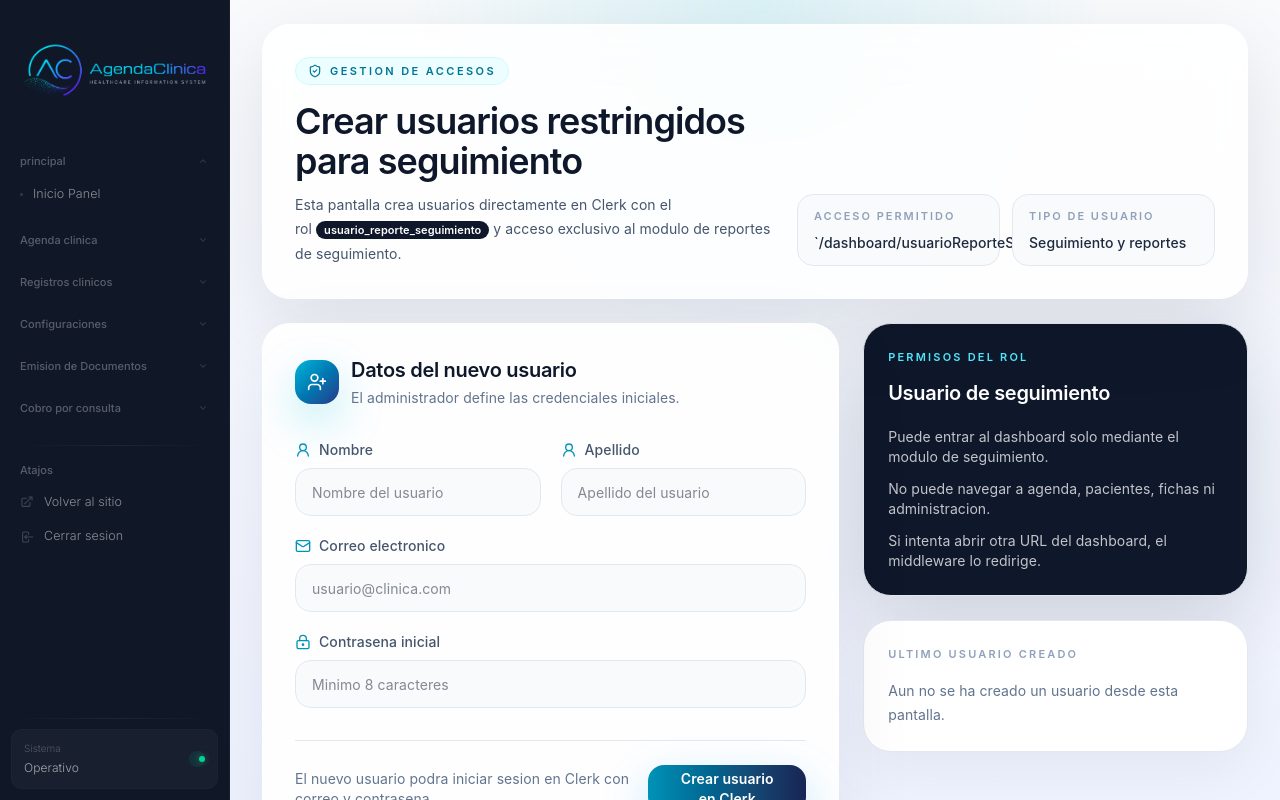
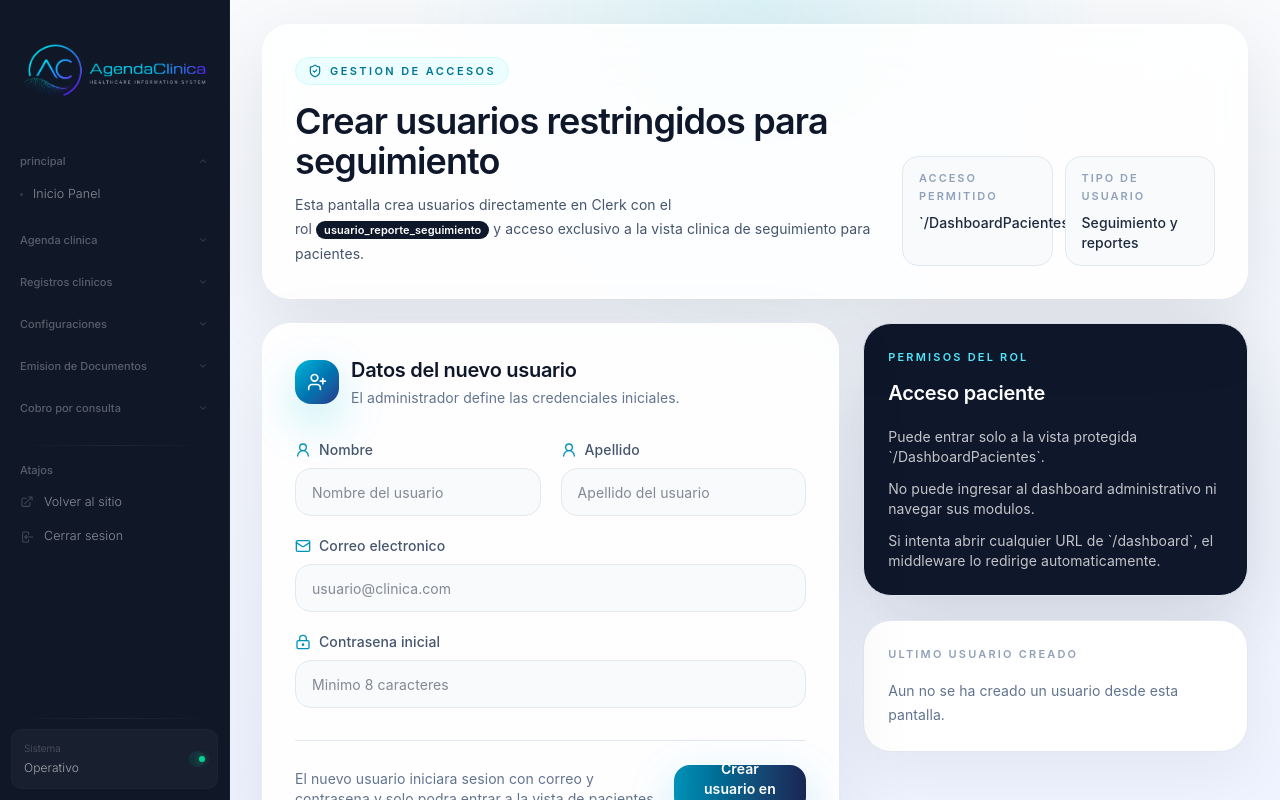
Before and after one commit to NativeCodeDeveloper/metaClinic-front, a Next.js app: page /dashboard/crearUsuarios in a window 1280 px wide. Built offline with nearby package versions, Linux system fonts and the light colour scheme; no server answers.

Commit message:
dasboard pacientes

```diff
--- /dev/null
+++ b/src/app/DashboardPacientes/page.jsx
@@ -0,0 +1,99 @@
+import { Activity, ShieldCheck, UserRound } from "lucide-react";
+import SignOutBtn from "../dashboard/SignOutBtn";
+
+export const metadata = {
+  title: "Seguimiento de Pacientes",
+  description: "Vista restringida para pacientes con seguimiento clínico",
+};
+
+export default function DashboardPacientesPage() {
+  return (
+    <section className="min-h-screen bg-[radial-gradient(circle_at_top,_rgba(14,165,233,0.16),_transparent_36%),linear-gradient(180deg,_#f8fafc_0%,_#e8f1f8_100%)] px-4 py-6 sm:px-6 lg:px-8">
+      <div className="mx-auto max-w-5xl">
+        <div className="overflow-hidden rounded-[32px] border border-white/70 bg-white/90 shadow-[0_30px_90px_rgba(15,23,42,0.10)] backdrop-blur-xl">
+          <div className="border-b border-slate-200/80 bg-[linear-gradient(135deg,_#0f172a_0%,_#133b5c_100%)] px-6 py-8 sm:px-8">
+            <div className="inline-flex items-center gap-2 rounded-full border border-cyan-200/20 bg-white/10 px-3 py-1 text-[11px] font-semibold uppercase tracking-[0.22em] text-cyan-100">
+              <ShieldCheck className="h-3.5 w-3.5" />
+              Acceso clínico protegido
+            </div>
+            <h1 className="mt-4 text-3xl font-semibold tracking-tight text-white sm:text-4xl">
+              Seguimiento de pacientes
+            </h1>
+            <p className="mt-3 max-w-2xl text-sm leading-6 text-slate-200">
+              Esta vista ha sido habilitada exclusivamente para usuarios con acceso
+              restringido al seguimiento de tratamiento. No incluye navegación al
+              dashboard administrativo general.
+            </p>
+          </div>
+
+          <div className="grid gap-6 px-6 py-8 sm:px-8 lg:grid-cols-[minmax(0,1.1fr)_320px]">
+            <div className="space-y-6">
+              <div className="rounded-[28px] border border-slate-200 bg-slate-50 p-6">
+                <div className="flex items-center gap-3">
+                  <div className="flex h-11 w-11 items-center justify-center rounded-2xl bg-gradient-to-br from-cyan-500 to-blue-700 text-white shadow-[0_18px_40px_rgba(14,165,233,0.24)]">
+                    <Activity className="h-5 w-5" />
+                  </div>
+                  <div>
+                    <h2 className="text-xl font-semibold text-slate-900">
+                      Módulo de seguimiento
+                    </h2>
+                    <p className="mt-1 text-sm text-slate-500">
+                      Punto de entrada único para pacientes con acceso controlado.
+                    </p>
+                  </div>
+                </div>
+
+                <div className="mt-6 rounded-3xl border border-dashed border-cyan-200 bg-white p-5">
+                  <p className="text-sm font-semibold text-cyan-800">
+                    Vista base habilitada
+                  </p>
+                  <p className="mt-2 text-sm leading-6 text-slate-600">
+                    Aquí debe vivir el contenido funcional del seguimiento de
+                    tratamiento. El middleware bloquea el acceso del usuario
+                    restringido a cualquier ruta de <code>/dashboard</code>.
+                  </p>
+                </div>
+              </div>
+
+              <div className="rounded-[28px] border border-slate-200 bg-white p-6">
+                <h3 className="text-sm font-semibold uppercase tracking-[0.18em] text-slate-400">
+                  Reglas de acceso
+                </h3>
+                <ul className="mt-4 space-y-3 text-sm leading-6 text-slate-600">
+                  <li>Solo esta ruta está disponible para el rol `usuario_reporte_seguimiento`.</li>
+                  <li>El intento de entrar a `/dashboard` o cualquier subruta administrativa se redirige aquí.</li>
+                  <li>La sesión puede cerrarse desde este mismo panel sin regresar al dashboard general.</li>
+                </ul>
+              </div>
+            </div>
+
+            <aside className="space-y-6">
+              <div className="rounded-[28px] border border-slate-200 bg-slate-900 p-6 text-white">
+                <div className="text-[11px] font-semibold uppercase tracking-[0.2em] text-cyan-300">
+                  Usuario autenticado
+                </div>
+                <div className="mt-4 flex items-center gap-3">
+                  <div className="flex h-11 w-11 items-center justify-center rounded-2xl bg-white/10">
+                    <UserRound className="h-5 w-5 text-cyan-200" />
+                  </div>
+                  <div>
+                    <p className="text-sm font-semibold text-white">
+                      Seguimiento de tratamiento
+                    </p>
+                    <p className="mt-1 text-sm text-white/65">
+                      Perfil con acceso administrativo deshabilitado.
+                    </p>
+                  </div>
+                </div>
+              </div>
+
+              <div className="rounded-[28px] border border-slate-200 bg-slate-900 p-3">
+                <SignOutBtn />
+              </div>
+            </aside>
+          </div>
+        </div>
+      </div>
+    </section>
+  );
+}
--- a/src/app/api/admin/clerk-users/route.js
+++ b/src/app/api/admin/clerk-users/route.js
@@ -5,6 +5,7 @@ import {
   getRoleFromSessionClaims,
   isAdminRole,
   normalizeDashboardRole,
+  RESTRICTED_PATIENTS_PATH,
 } from "@/lib/dashboard-access";
 
 const BACKEND_API_URL = process.env.NEXT_PUBLIC_API_URL;
@@ -105,7 +106,7 @@ export async function POST(request) {
     const password = body?.password?.trim();
     const firstName = body?.firstName?.trim();
     const lastName = body?.lastName?.trim();
-    const accessUrl = `${new URL(request.url).origin}/sign-in`;
+    const accessUrl = `${new URL(request.url).origin}${RESTRICTED_PATIENTS_PATH}`;
 
     if (!email || !password || !firstName || !lastName) {
       return NextResponse.json(
--- a/src/app/dashboard/MobileNav.jsx
+++ b/src/app/dashboard/MobileNav.jsx
@@ -4,7 +4,10 @@ import { useState } from "react";
 import Link from "next/link";
 import { Menu, X } from "lucide-react";
 import { useUser } from "@clerk/nextjs";
-import { DASHBOARD_ROLES } from "@/lib/dashboard-access";
+import {
+  DASHBOARD_ROLES,
+  RESTRICTED_PATIENTS_PATH,
+} from "@/lib/dashboard-access";
 
 const links = [
   { label: "Inicio", href: "/dashboard" },
@@ -43,8 +46,8 @@ export default function MobileNav() {
           title: "Seguimiento",
           items: [
             {
-              label: "Reporte y seguimiento",
-              href: "/dashboard/usuarioReporteSeguimiento",
+              label: "Seguimiento de tratamiento",
+              href: RESTRICTED_PATIENTS_PATH,
             },
           ],
         },
--- a/src/app/dashboard/crearUsuarios/page.jsx
+++ b/src/app/dashboard/crearUsuarios/page.jsx
@@ -103,7 +103,7 @@ export default function CrearUsuariosPage() {
                 <span className="mx-1 rounded-full bg-slate-900 px-2 py-0.5 text-[11px] font-semibold text-white">
                   usuario_reporte_seguimiento
                 </span>
-                y acceso exclusivo al modulo de reportes de seguimiento.
+                y acceso exclusivo a la vista clinica de seguimiento para pacientes.
               </p>
             </div>
 
@@ -113,7 +113,7 @@ export default function CrearUsuariosPage() {
                   Acceso permitido
                 </div>
                 <div className="mt-2 text-sm font-medium text-slate-800">
-                  `/dashboard/usuarioReporteSeguimiento`
+                  `/DashboardPacientes`
                 </div>
               </div>
 
@@ -212,7 +212,7 @@ export default function CrearUsuariosPage() {
 
             <div className="mt-8 flex flex-col gap-3 border-t border-slate-200 pt-6 sm:flex-row sm:items-center sm:justify-between">
               <p className="text-sm text-slate-500">
-                El nuevo usuario podra iniciar sesion en Clerk con correo y contrasena.
+                El nuevo usuario iniciara sesion con correo y contrasena y solo podra entrar a la vista de pacientes.
               </p>
 
               <button
@@ -231,12 +231,12 @@ export default function CrearUsuariosPage() {
                 Permisos del rol
               </div>
               <h3 className="mt-3 text-xl font-semibold">
-                Usuario de seguimiento
+                Acceso paciente
               </h3>
               <ul className="mt-5 space-y-3 text-sm text-white/75">
-                <li>Puede entrar al dashboard solo mediante el modulo de seguimiento.</li>
-                <li>No puede navegar a agenda, pacientes, fichas ni administracion.</li>
-                <li>Si intenta abrir otra URL del dashboard, el middleware lo redirige.</li>
+                <li>Puede entrar solo a la vista protegida `/DashboardPacientes`.</li>
+                <li>No puede ingresar al dashboard administrativo ni navegar sus modulos.</li>
+                <li>Si intenta abrir cualquier URL de `/dashboard`, el middleware lo redirige automaticamente.</li>
               </ul>
             </div>
 
--- a/src/app/dashboard/layout.jsx
+++ b/src/app/dashboard/layout.jsx
@@ -8,6 +8,7 @@ import {
     DASHBOARD_ROLES,
     getRoleFromSessionClaims,
     isAdminRole,
+    RESTRICTED_PATIENTS_PATH,
 } from "@/lib/dashboard-access";
 
 export const metadata = {
@@ -50,11 +51,11 @@ export default async function DashboardLayout({ children }) {
                                     </summary>
                                     <div className="mt-1 space-y-0.5">
                                         <Link
-                                            href="/dashboard/usuarioReporteSeguimiento"
+                                            href={RESTRICTED_PATIENTS_PATH}
                                             className="group/link flex items-center gap-2.5 rounded-md px-2 py-[6px] text-[12.5px] font-light text-white/70 hover:text-white/95 hover:bg-white/[0.05] transition-all duration-200"
                                         >
                                             <span className="h-[3px] w-[3px] rounded-full bg-cyan-400 shadow-[0_0_6px_rgba(34,211,238,0.6)] transition-all duration-200" />
-                                            Reporte y seguimiento
+                                            Seguimiento de tratamiento
                                         </Link>
                                     </div>
                                 </details>
@@ -375,11 +376,11 @@ export default async function DashboardLayout({ children }) {
                                 {isAdmin && (
                                     <>
                                         <Link
-                                            href="/dashboard/usuarioReporteSeguimiento"
+                                            href={RESTRICTED_PATIENTS_PATH}
                                             className="group/link flex items-center gap-2.5 rounded-md px-2 py-[6px] text-[12.5px] font-light text-white/50 hover:text-white/90 hover:bg-white/[0.05] transition-all duration-200"
                                         >
                                             <span className="h-[3px] w-[3px] rounded-full bg-white/15 group-hover/link:bg-violet-400 group-hover/link:shadow-[0_0_6px_rgba(139,92,246,0.6)] transition-all duration-200" />
-                                            Modulo seguimiento
+                                            Seguimiento pacientes
                                         </Link>
                                     </>
                                 )}
--- a/src/lib/dashboard-access.js
+++ b/src/lib/dashboard-access.js
@@ -4,6 +4,8 @@ export const DASHBOARD_ROLES = {
   RECEPCIONISTA: "recepcionista",
   USUARIO_REPORTE_SEGUIMIENTO: "usuario_reporte_seguimiento",
 };
+
+export const RESTRICTED_PATIENTS_PATH = "/DashboardPacientes";
 
 const ROLE_CLAIM_PATHS = [
   ["metadata", "role"],
@@ -27,8 +29,7 @@ const ROLE_ALLOWED_PATHS = {
     "/dashboard/paciente/",
   ],
   [DASHBOARD_ROLES.USUARIO_REPORTE_SEGUIMIENTO]: [
-    "/dashboard/no-access",
-    "/dashboard/usuarioReporteSeguimiento",
+    RESTRICTED_PATIENTS_PATH,
   ],
 };
 
@@ -62,7 +63,7 @@ export function isAdminRole(role) {
 
 export function getDefaultDashboardPath(role) {
   if (role === DASHBOARD_ROLES.USUARIO_REPORTE_SEGUIMIENTO) {
-    return "/dashboard/usuarioReporteSeguimiento";
+    return RESTRICTED_PATIENTS_PATH;
   }
 
   return "/dashboard";
--- a/src/middleware.ts
+++ b/src/middleware.ts
@@ -7,10 +7,13 @@ import {
   getRoleFromSessionClaims,
 } from "@/lib/dashboard-access";
 
-const isDashboardRoute = createRouteMatcher(["/dashboard(.*)"]);
+const isProtectedAppRoute = createRouteMatcher([
+  "/dashboard(.*)",
+  "/DashboardPacientes",
+]);
 
 export default clerkMiddleware(async (auth, req) => {
-  if (!isDashboardRoute(req)) {
+  if (!isProtectedAppRoute(req)) {
     return NextResponse.next();
   }
 
@@ -25,7 +28,7 @@ export default clerkMiddleware(async (auth, req) => {
 
   if (
     role === DASHBOARD_ROLES.USUARIO_REPORTE_SEGUIMIENTO &&
-    pathname === "/dashboard"
+    pathname.startsWith("/dashboard")
   ) {
     return NextResponse.redirect(
       new URL(getDefaultDashboardPath(role), req.url)
@@ -45,5 +48,5 @@ export default clerkMiddleware(async (auth, req) => {
 });
 
 export const config = {
-  matcher: ["/dashboard/:path*", "/api/admin/clerk-users"],
+  matcher: ["/dashboard/:path*", "/DashboardPacientes", "/api/admin/clerk-users"],
 };
```
